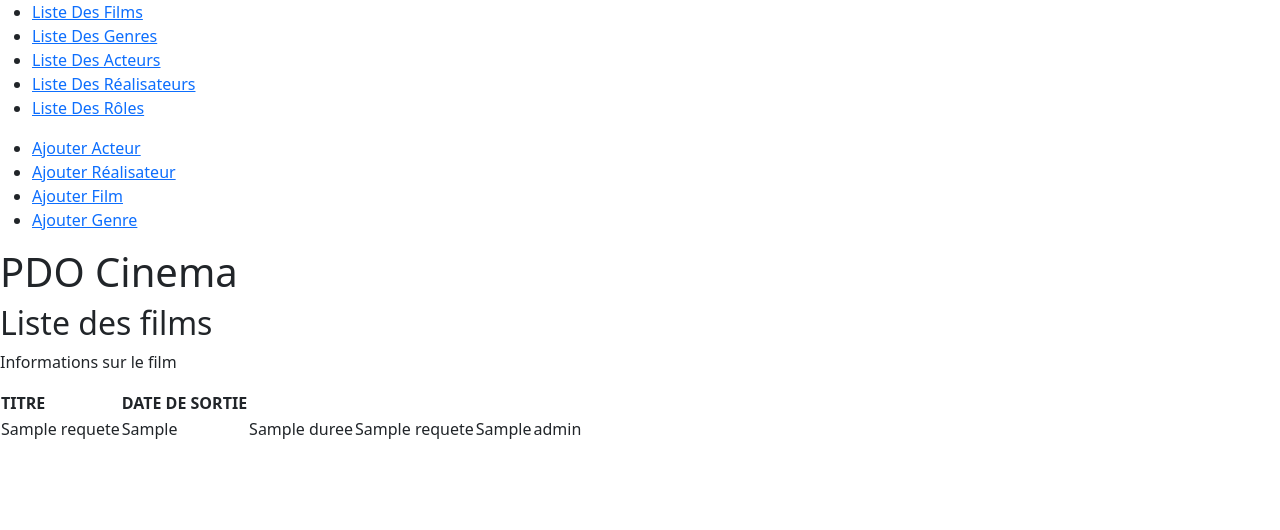
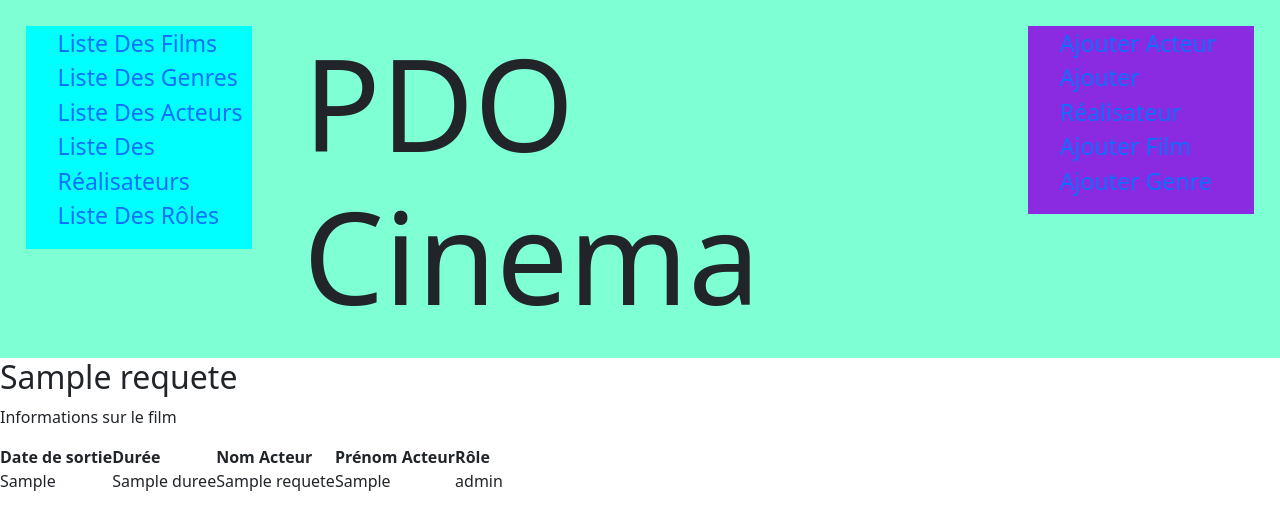
Before and after one commit to Yacine667/Mcv_cinema, a PHP site: template view/detFilm.php in a window 1280 px wide. Shown: the top 530 px of the page. Run offline with PHP 8.4, Linux system fonts and the light colour scheme; the template is opened without the code that fills it: most values are stand-ins (such as "Sample title", 1, 10 or a date in 2020).

Commit message:
rectif differente view

```diff
--- a/controller/CinemaController.php
+++ b/controller/CinemaController.php
@@ -178,7 +178,6 @@ class CinemaController {
 
         $sexe = filter_input(INPUT_POST,'sexe',FILTER_SANITIZE_SPECIAL_CHARS);;
 
-
         $pdo = Connect::seConnecter();
         $requetePersonnage = $pdo->prepare("INSERT INTO personnage (nom_personnage, prenom_personnage, date_naissance, sexe)  VALUES(:nom_personnage,:prenom_personnage,:date_naissance,:sexe)");
         $requetePersonnage->execute([
@@ -226,6 +225,7 @@ class CinemaController {
         $pdo = Connect::seConnecter();
         $requeteGenre = $pdo->prepare("INSERT INTO genre (libelle) VALUES(:libelle)");
         $requeteGenre->execute(['libelle' => $libelle]);
+
         header("location:index.php?action=formAddGenre");
     }
 
@@ -240,7 +240,6 @@ class CinemaController {
         $titre = filter_input(INPUT_POST,'titre',FILTER_SANITIZE_SPECIAL_CHARS);
 
         $annee_sortie_fr = filter_input(INPUT_POST,'annee_sortie_fr',FILTER_SANITIZE_NUMBER_INT);
-
 
         $duree = filter_input(INPUT_POST,'duree',FILTER_SANITIZE_NUMBER_INT);
 
--- /dev/null
+++ b/public/style.css
@@ -0,0 +1,50 @@
+*{
+    margin: 0;
+    padding: 0;
+    box-sizing: border-box;
+}
+
+.barNav {
+
+    background-color: aquamarine;
+    display: flex;
+    justify-content: space-between;
+}
+
+h1 {
+
+    font-size: 8em;
+    margin: 2%;
+}
+
+.barNav1 {
+
+    height: 20%;
+    width: 20%;
+    background-color: aqua;
+    margin: 2%;
+
+
+}
+
+.barNav2{
+
+    height: 20%;
+    width: 20%;
+    background-color: blueviolet;
+    margin: 2%;
+}
+
+.list {
+
+    font-size: larger;
+    text-decoration: none;
+    list-style-type: none;
+
+}
+
+#contenu {
+
+
+
+}
--- a/view/detFilm.php
+++ b/view/detFilm.php
@@ -2,18 +2,23 @@
 
 <p>Informations sur le film</p>
 
+
     <table>
         <thead>
             <tr>
-                <th>TITRE</th>
-                <th>DATE DE SORTIE</th>
+
+                <th>Date de sortie</th>
+                <th>Durée</th>
+                <th>Nom Acteur</th>
+                <th>Prénom Acteur</th>
+                <th>Rôle</th>
             </tr>
         </thead>
         <tbody>
             <?php
                 foreach($requete->fetchAll() as $film) { ?>
                     <tr>
-                        <td><?=$film["titre"] ?></td>
+
                         <td><?=$film["annee_sortie_fr"] ?></td>
                         <td><?=$film["duree"] ?></td>
                         <td><?=$film["nom_personnage"] ?></td>
@@ -26,8 +31,8 @@
 
     <?php
 
-    $titre = "Liste des films";
-    $titre_secondaire = "Liste des films";
+    $titre = $film["titre"];
+    $titre_secondaire = $film["titre"];
     $contenu = ob_get_clean();
      require "view/template.php";
 
--- a/view/detGenre.php
+++ b/view/detGenre.php
@@ -20,7 +20,7 @@
 
     <?php
 
-    $titre = "informations sur le genre";
+    $titre = $genre["libelle"];
     $titre_secondaire = "informations du genre";
     $contenu = ob_get_clean();
      require "view/template.php";
--- a/view/detRole.php
+++ b/view/detRole.php
@@ -6,7 +6,8 @@
         <thead>
             <tr>
                 <th>FILM</th>
-                <th>Acteur</th>
+                <th>Nom acteur</th>
+                <th>Prénom acteur</th>
             </tr>
         </thead>
         <tbody>
--- a/view/template.php
+++ b/view/template.php
@@ -5,32 +5,42 @@
     <meta http-equiv="X-UA-Compatible" content="IE=edge">
     <meta name="viewport" content="width=device-width, initial-scale=1.0">
     <link rel="stylesheet" href="https://cdn.jsdelivr.net/npm/bootstrap@5.2.2/dist/css/bootstrap.min.css" integrity="sha384-Zenh87qX5JnK2Jl0vWa8Ck2rdkQ2Bzep5IDxbcnCeuOxjzrPF/et3URy9Bv1WTRi" crossorigin="anonymous">
+    <link rel="stylesheet" href="public/style.css">
     <title><?= $titre ?></title>
 </head>
 
-<nav>
+<div class="barNav">
+    <div class="barNav1">
+        <nav>
 
-    <ul>
-            <li><a href="index.php?action=listFilms"> Liste Des Films</a></li>
-            <li><a href="index.php?action=listGenre"> Liste Des Genres</a></li>
-            <li><a href="index.php?action=listActors"> Liste Des Acteurs</a></li>
-            <li><a href="index.php?action=listReal"> Liste Des Réalisateurs</a></li>
-            <li><a href="index.php?action=listRole"> Liste Des Rôles</a></li>
-        </ul>
-        <ul>
-            <li><a href="index.php?action=formAddActor">Ajouter Acteur</a></li>
-            <li><a href="index.php?action=formAddReal">Ajouter Réalisateur</a></li>
-            <li><a href="index.php?action=formAddFilm">Ajouter Film</a></li>
-            <li><a href="index.php?action=formAddGenre">Ajouter Genre</a></li>
+            <ul>
+                    <li class="list"><a class="list"href="index.php?action=listFilms"> Liste Des Films</a></li>
+                    <li class="list"><a class="list" href="index.php?action=listGenre"> Liste Des Genres</a></li>
+                    <li class="list"><a class="list" href="index.php?action=listActors"> Liste Des Acteurs</a></li>
+                    <li class="list"><a class="list" href="index.php?action=listReal"> Liste Des Réalisateurs</a></li>
+                    <li class="list"><a class="list" href="index.php?action=listRole"> Liste Des Rôles</a></li>
+            </ul>
 
+    </div>
 
-</nav>
+    <h1 class="uk-heading-divider"> PDO Cinema</h1>
 
+    <div class="barNav2">
+
+            <ul>
+                    <li class="list"><a class="list" href="index.php?action=formAddActor">Ajouter Acteur</a></li>
+                    <li class="list"><a class="list" href="index.php?action=formAddReal">Ajouter Réalisateur</a></li>
+                    <li class="list"><a class="list" href="index.php?action=formAddFilm">Ajouter Film</a></li>
+                    <li class="list"><a class="list" href="index.php?action=formAddGenre">Ajouter Genre</a></li>
+            </ul>
+
+        </nav>
+    </div>
+</div>
 <body>
     <div id="wrapper" class="uk-container uk-container-expand">
         <main>
             <div id="contenu">
-                <h1 class="uk-heading-divider"> PDO Cinema</h1>
                 <h2 class="uk-heading-bullet"><?= $titre_secondaire ?></h2>
                 <?= $contenu ?>
             </div>
```
Also changed, not shown: index.php (+0 -23 lines).
